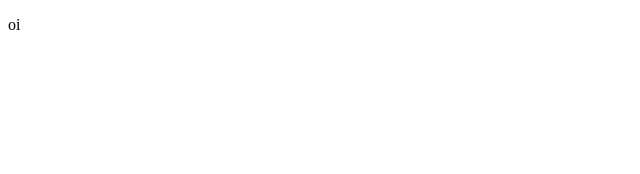
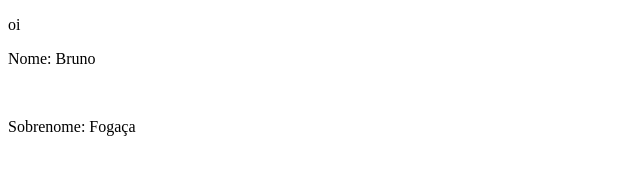
Before and after one commit to jhonatanolivv/repositorio-teste, a plain HTML site: page index.html in a window 1280 px wide. Shown: the whole page, without its empty margins (0-640 px from the left). Drawn offline with Linux system fonts and the light colour scheme.

Commit message:
git page

```diff
--- a/index.html
+++ b/index.html
@@ -7,6 +7,8 @@
 </head>
 <body>
     <p>oi</p>
+    <p>Nome: Bruno</p>
     <br>
+    <p>Sobrenome: Fogaça</p>
 </body>
 </html>
```
